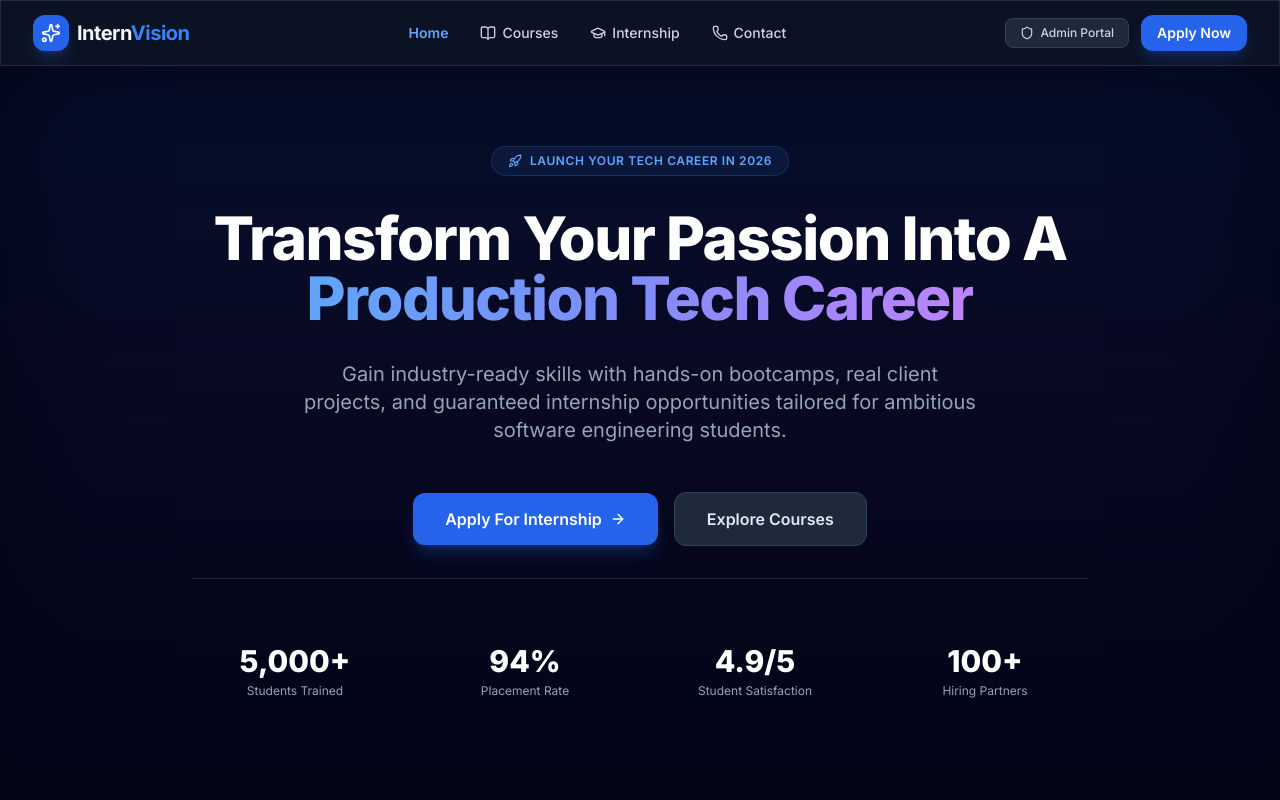
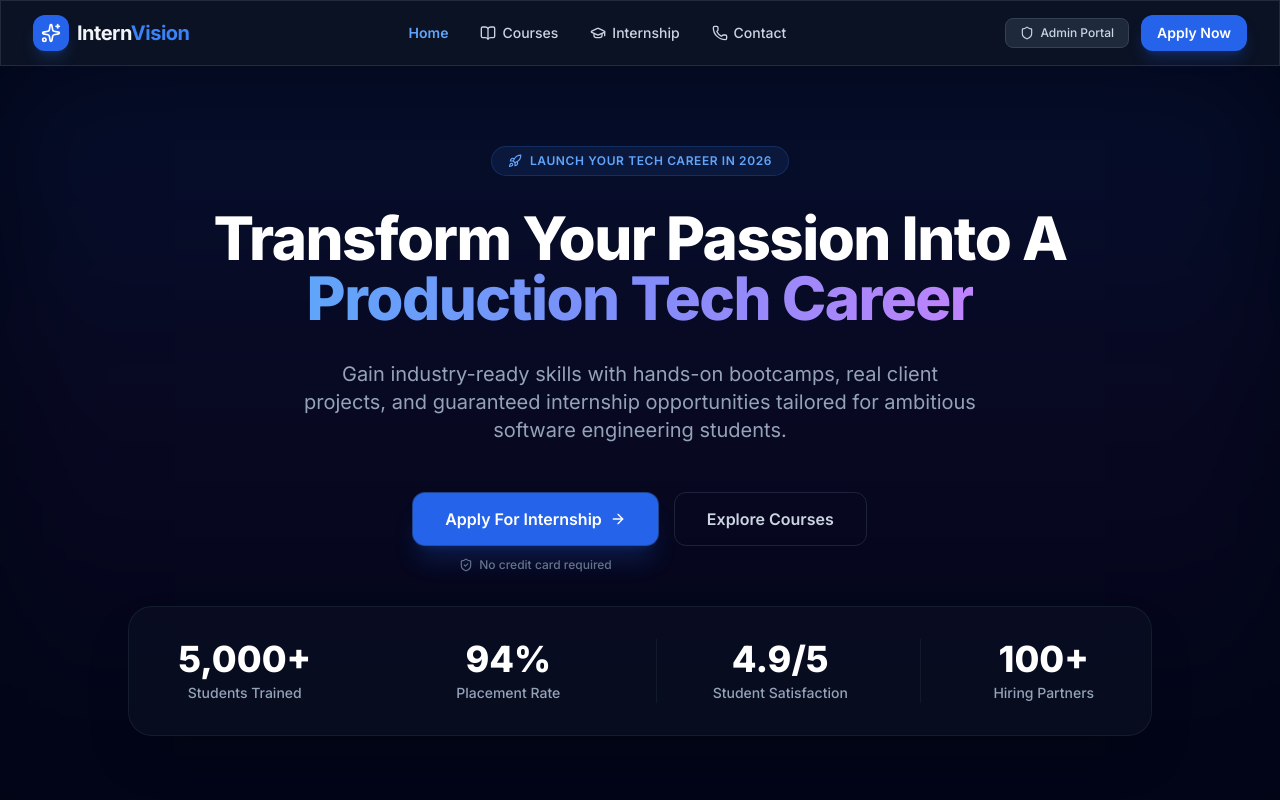
Before and after one commit to vanrajsinh650/internvision-prehire-assignment, a Next.js app in the folder frontend/: page / in a window 1280 px wide. Shown: the top 800 px of the page. Built offline with nearby package versions, Linux system fonts and the light colour scheme.

Commit message:
Enhance UI/UX based on design principles (Trust, Guidance, Scannability)

```diff
--- a/frontend/src/app/(public)/courses/[id]/page.tsx
+++ b/frontend/src/app/(public)/courses/[id]/page.tsx
@@ -248,8 +248,13 @@ export default function CourseDetailPage({ params }: { params: Promise<{ id: str
           <div className="glass-card max-w-md w-full p-6 rounded-2xl space-y-6 border border-slate-700 shadow-2xl relative">
             <div className="flex items-center justify-between border-b border-slate-800 pb-4">
               <div>
-                <h3 className="text-lg font-bold text-white">Complete Registration</h3>
-                <p className="text-xs text-slate-400 mt-0.5">{course.title}</p>
+                <div className="flex items-center gap-2 mb-1">
+                  <h3 className="text-lg font-bold text-white">Complete Registration</h3>
+                  <span className="px-2 py-0.5 rounded flex items-center gap-1 bg-emerald-500/10 text-emerald-400 text-[10px] uppercase font-bold tracking-wider">
+                    <ShieldCheck className="w-3 h-3" /> Secure
+                  </span>
+                </div>
+                <p className="text-xs text-slate-400">{course.title}</p>
               </div>
               <button
                 onClick={() => setShowCheckoutModal(false)}
--- a/frontend/src/app/(public)/page.tsx
+++ b/frontend/src/app/(public)/page.tsx
@@ -22,39 +22,47 @@ export default function HomePage() {
           </p>
 
           <div className="flex flex-col sm:flex-row items-center justify-center gap-4 pt-4">
+            <div className="flex flex-col items-center">
               <Link
                 href="/apply"
-              className="w-full sm:w-auto px-8 py-3.5 rounded-xl font-semibold bg-blue-600 hover:bg-blue-500 text-white shadow-lg shadow-blue-600/30 flex items-center justify-center gap-2 transition"
+                className="w-full sm:w-auto px-8 py-3.5 rounded-xl font-semibold bg-blue-600 hover:bg-blue-500 text-white shadow-xl shadow-blue-600/20 ring-1 ring-blue-500/50 flex items-center justify-center gap-2 transition-all hover:scale-[1.02]"
               >
                 Apply For Internship
                 <ArrowRight className="w-4 h-4" />
               </Link>
+              <p className="text-xs text-slate-500 mt-3 font-medium flex items-center gap-1.5">
+                <ShieldCheck className="w-3.5 h-3.5" /> No credit card required
+              </p>
+            </div>
 
+            <div className="flex flex-col items-center">
               <Link
                 href="/courses"
-              className="w-full sm:w-auto px-8 py-3.5 rounded-xl font-semibold bg-slate-800 hover:bg-slate-700 text-slate-200 border border-slate-700 flex items-center justify-center transition"
+                className="w-full sm:w-auto px-8 py-3.5 rounded-xl font-semibold bg-transparent hover:bg-slate-800/50 text-slate-300 border border-slate-700/50 flex items-center justify-center transition-all"
               >
                 Explore Courses
               </Link>
+              <p className="text-xs text-slate-500 mt-3 opacity-0 hidden sm:block">spacer</p>
+            </div>
           </div>
 
-          {/* STATS STRIP */}
-          <div className="grid grid-cols-2 md:grid-cols-4 gap-6 pt-16 max-w-4xl mx-auto border-t border-slate-800">
-            <div>
-              <div className="text-3xl font-extrabold text-white">5,000+</div>
-              <div className="text-xs text-slate-400 mt-1">Students Trained</div>
+          {/* STATS STRIP (TRUST BANNER) */}
+          <div className="grid grid-cols-2 md:grid-cols-4 gap-8 pt-8 pb-8 mt-16 max-w-5xl mx-auto bg-slate-900/40 border border-slate-800/60 rounded-3xl backdrop-blur-sm shadow-2xl">
+            <div className="space-y-1">
+              <div className="text-3xl sm:text-4xl font-extrabold text-white">5,000+</div>
+              <div className="text-xs sm:text-sm font-medium text-slate-400">Students Trained</div>
             </div>
-            <div>
-              <div className="text-3xl font-extrabold text-white">94%</div>
-              <div className="text-xs text-slate-400 mt-1">Placement Rate</div>
+            <div className="space-y-1 border-l border-slate-800/50 pl-4 sm:pl-0 sm:border-l-0">
+              <div className="text-3xl sm:text-4xl font-extrabold text-white">94%</div>
+              <div className="text-xs sm:text-sm font-medium text-slate-400">Placement Rate</div>
             </div>
-            <div>
-              <div className="text-3xl font-extrabold text-white">4.9/5</div>
-              <div className="text-xs text-slate-400 mt-1">Student Satisfaction</div>
+            <div className="space-y-1 pt-4 border-t border-slate-800/50 sm:pt-0 sm:border-t-0 md:border-l md:border-slate-800/50 md:pl-4">
+              <div className="text-3xl sm:text-4xl font-extrabold text-white">4.9/5</div>
+              <div className="text-xs sm:text-sm font-medium text-slate-400">Student Satisfaction</div>
             </div>
-            <div>
-              <div className="text-3xl font-extrabold text-white">100+</div>
-              <div className="text-xs text-slate-400 mt-1">Hiring Partners</div>
+            <div className="space-y-1 pt-4 border-t border-slate-800/50 border-l border-slate-800/50 pl-4 sm:pt-0 sm:border-t-0 md:border-l md:border-slate-800/50 md:pl-4">
+              <div className="text-3xl sm:text-4xl font-extrabold text-white">100+</div>
+              <div className="text-xs sm:text-sm font-medium text-slate-400">Hiring Partners</div>
             </div>
           </div>
         </div>
--- a/frontend/src/components/cards/CourseCard.tsx
+++ b/frontend/src/components/cards/CourseCard.tsx
@@ -1,5 +1,5 @@
 import Link from "next/link";
-import { Signal, Clock, ArrowRight } from "lucide-react";
+import { Signal, Clock, ArrowRight, Award } from "lucide-react";
 import { Course } from "@/types";
 import { formatINR } from "@/lib/utils";
 
@@ -41,7 +41,9 @@ export function CourseCard({ course }: CourseCardProps) {
 
       <div className="pt-6 mt-6 border-t border-slate-800/80 flex items-center justify-between">
         <div>
-          <div className="text-xs text-slate-500">Course Fee</div>
+          <div className="flex items-center gap-1.5 text-emerald-400/90 text-[10px] uppercase tracking-wider font-bold mb-1">
+            <Award className="w-3 h-3" /> Certificate Included
+          </div>
           <div className="text-2xl font-black text-white">{formatINR(course.price_inr)}</div>
         </div>
 
```
Also changed, not shown: frontend/src/app/(public)/apply/page.tsx (+9 -9 lines), frontend/src/app/admin/dashboard/page.tsx (+26 -26 lines). Lines whose indentation alone changed are shown as unchanged.
